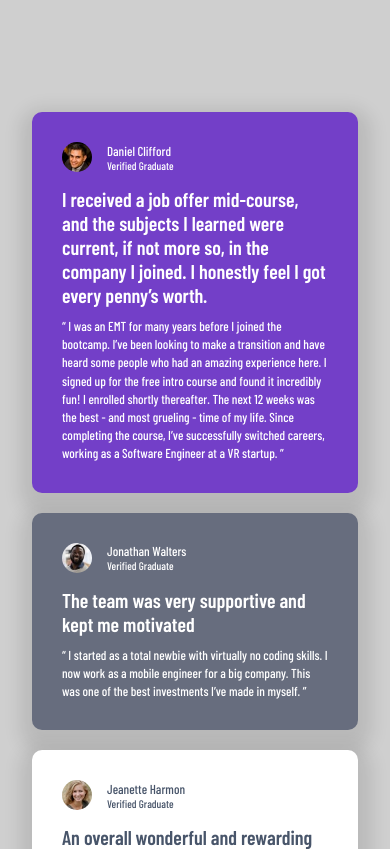
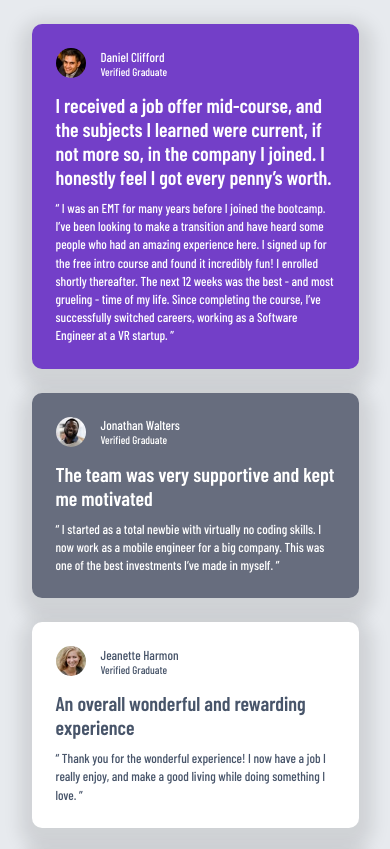
Before and after one commit to ramkumarkalimuthu/Task, a plain HTML site: page grid_layout/index.html in a window 390 px wide. Shown: the top 849 px of the page. Drawn offline with nearby package versions, Linux system fonts and the light colour scheme.

Commit message:
update grid

```diff
--- a/css/resposvise.css
+++ b/css/resposvise.css
@@ -23,7 +23,7 @@
 
 
 
-@media screen and (min-width:320px) and (max-width: 426px) {
+@media screen and (min-width:320px) and (max-width: 576px) {
 
 .header__topbar{
     flex-direction: column;
--- a/grid_layout/index.html
+++ b/grid_layout/index.html
@@ -168,7 +168,7 @@
 
              <div class="item_top">
 
-            <img src="./images/image-patrick.jpg" alt="Profile">
+            <img src="./images/image-kira.jpg" alt="Profile">
 
             <div class="item__text">
               <p class="profile_name">Kira Whittle</p>
--- a/grid_layout/responsive.css
+++ b/grid_layout/responsive.css
@@ -1,45 +1,43 @@
-@media screen and (max-width:769px){
-
-    .item1{
-    grid-column: 1 / 9;
-    grid-row: 1/4;
-
-
-}
-.item2 {
-        grid-column: 1 / 5;
-        grid-row: 4/ 6;
+@media screen and (max-width: 900px) {
+    .container {
+        max-width: 700px;
+        min-height: auto;
+        grid-template-columns: repeat(2, 1fr);
+        grid-template-rows: none;
     }
 
-   .item3 {
-        grid-column: 9 / 5;
-        grid-row: 4 / 6;
+    .item1,
+    .item2,
+    .item3,
+    .item4,
+    .item5 {
+        grid-column: auto;
+        grid-row: auto;
     }
-.item4 {
-    grid-column: 1 / 9;
-    grid-row: 6/ 7;
-}
 
-    .item5 {
-        grid-column: 1 / 9;
-        grid-row: 7 / 9;
+    .item1,
+    .item4 {
+        grid-column: 1 / 3;
     }
 }
 
-@media screen and (min-width:320px) and (max-width: 426px) {
-
-.container{
-    display: block;
-}
-
-.item__content {
-    background-image: unset;
-
-
-
-}
-    .item{
-        margin-bottom: 20px;
+@media screen and (max-width: 576px) {
+    .container {
+        max-width: 375px;
+        padding: 24px;
+        grid-template-columns: 1fr;
     }
 
+    .item1,
+    .item4 {
+        grid-column: 1;
+    }
+
+    .item__content {
+        background-image: none;
+    }
+
+    .item__main {
+        padding: 24px;
+    }
 }
--- a/grid_layout/style.css
+++ b/grid_layout/style.css
@@ -23,22 +23,20 @@
 
 
 body{
-    background-color: #CFCFCF;
+    background-color: hsl(214, 17%, 92%);
+    min-height: 100vh;
 }
 
 .container{
-    max-width: 1100px;
-    margin: 80px auto;
-    padding: 2rem 2rem;
+    max-width: 1110px;
+    min-height: 100vh;
+    margin: 0 auto;
+    padding: 32px 24px;
     display: grid;
-    grid-template-columns: repeat(8, 1fr);
-  gap:20px;
-
-
-    height: 100%;
+    grid-template-columns: repeat(4, 1fr);
+    grid-template-rows: repeat(2, auto);
+    gap: 24px;
     align-content: center;
-
-
 }
 .item{
     box-shadow: 1px 9px 17px 13px rgba(0, 0, 0, 0.1);
@@ -112,32 +110,26 @@ body{
 }
 
 .item1{
-    grid-column: 1 / 5;
-    grid-row: 1 / 5;
+    grid-column: 1 / 3;
+    grid-row: 1;
     background-color: #733FC8;
-
-
 }
-
-
-
 .item2{
-    grid-column:5/7 ;
-    grid-row: 1/5;
+    grid-column: 3;
+    grid-row: 1;
 }
 .item3{
-    grid-column: 1/3;
-    grid-row:5/9
+    grid-column: 1;
+    grid-row: 2;
 }
 .item4{
-    grid-column: 3 / 7;
-    grid-row: 5 / 9;
+    grid-column: 2 / 4;
+    grid-row: 2;
     background-color: #19202D;
 }
-
 .item5{
-    grid-column: 7/ 9;
-    grid-row: 1 / 9;
+    grid-column: 4;
+    grid-row: 1 / 3;
     background-color: #ffffff;
 }
 
```
